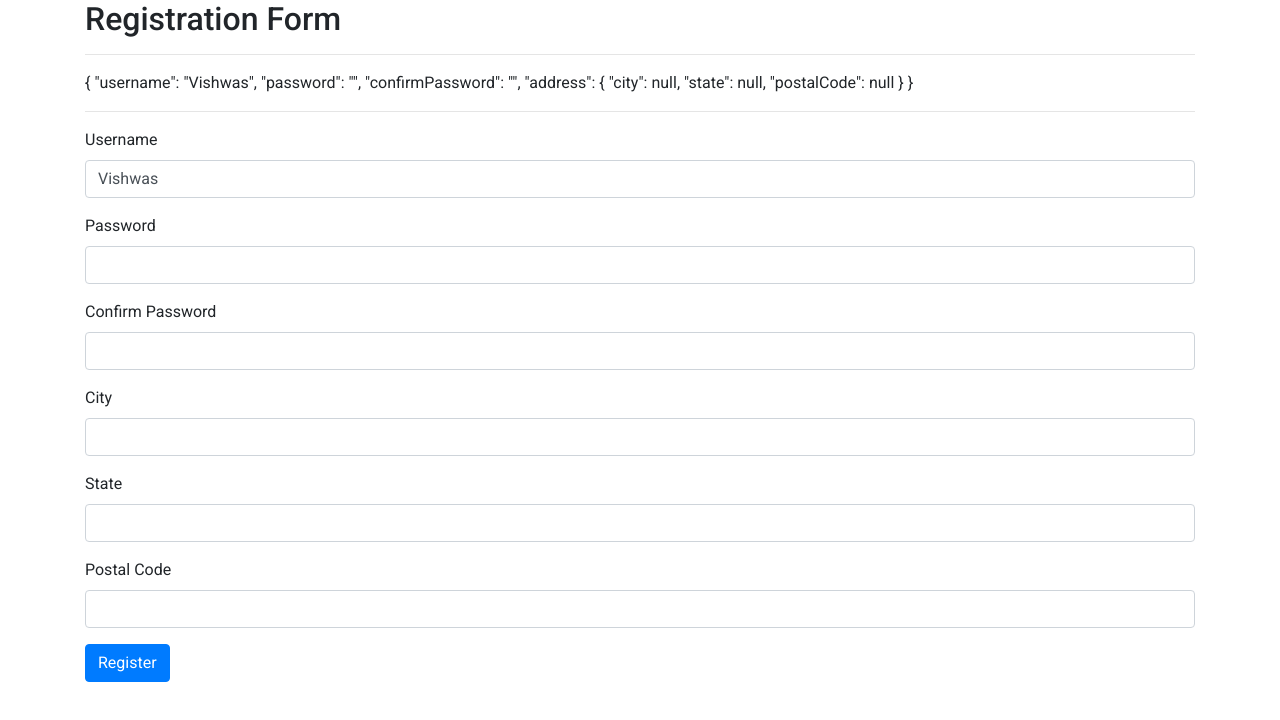
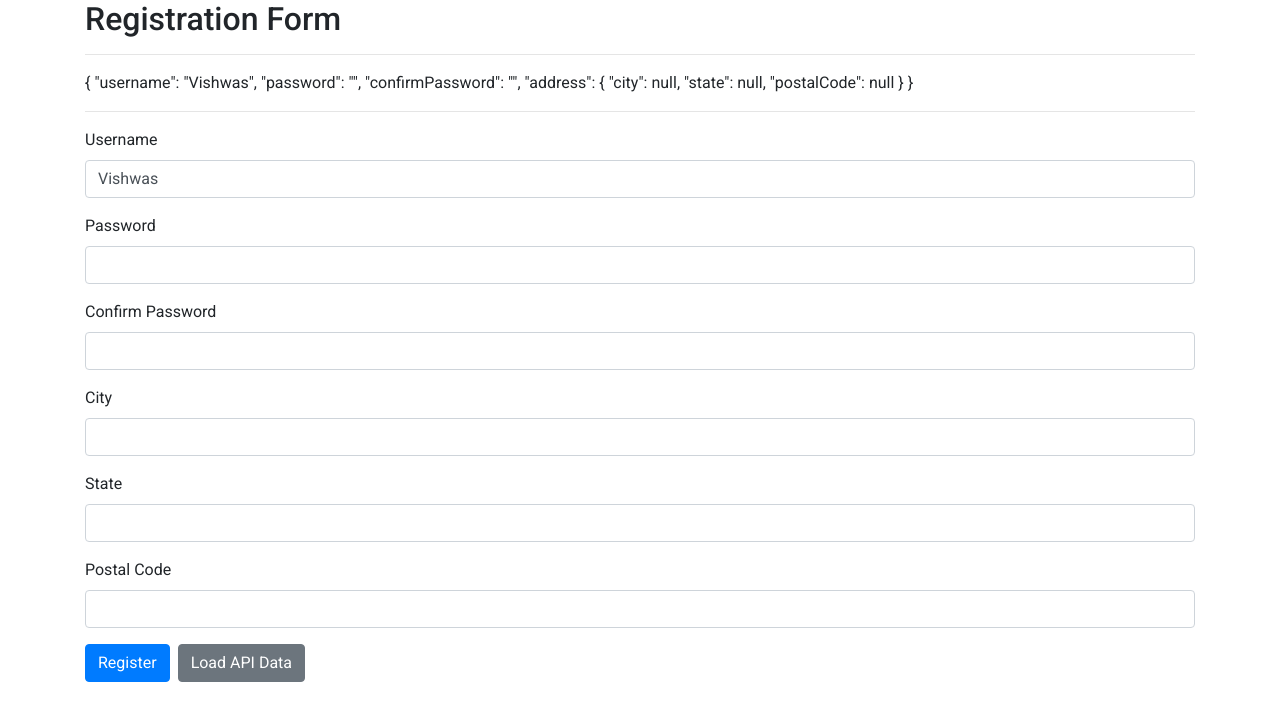
Before and after one commit to ozgursarikamis/angular-forms, an Angular app: page / in a window 1280 px wide. Shown: the top 720 px of the page. Built offline with nearby package versions, Linux system fonts and the light colour scheme.

Commit message:
load form data from api data

```diff
--- a/src/app/app.component.html
+++ b/src/app/app.component.html
@@ -21,20 +21,21 @@
     <div formGroupName="address">
         <div class="form-group">
             <label>City</label>
-            <input type="text" class="form-control">
+            <input formControlName="city" type="text" class="form-control">
           </div>
 
           <div class="form-group">
             <label>State</label>
-            <input type="text" class="form-control">
+            <input formControlName="state" type="text" class="form-control">
           </div>
 
           <div class="form-group">
             <label>Postal Code</label>
-            <input type="text" class="form-control">
+            <input formControlName="postalCode" type="text" class="form-control">
           </div>
     </div>
 
     <button class="btn btn-primary" type="submit">Register</button>
+    <button (click)="loadApiData()" class="btn btn-secondary ml-2" type="submit">Load API Data</button>
   </form>
 </div>
--- a/src/app/app.component.ts
+++ b/src/app/app.component.ts
@@ -17,4 +17,17 @@ export class AppComponent {
       postalCode: new FormControl(),
     })
   });
+
+  loadApiData() {
+    this.registrationForm.setValue({
+      username: 'Bruce',
+      password: 'test',
+      confirmPassword: 'test',
+      address: {
+        city: 'City',
+        state: 'State',
+        postalCode: 'postal code'
+      }
+    });
+  }
 }
```
